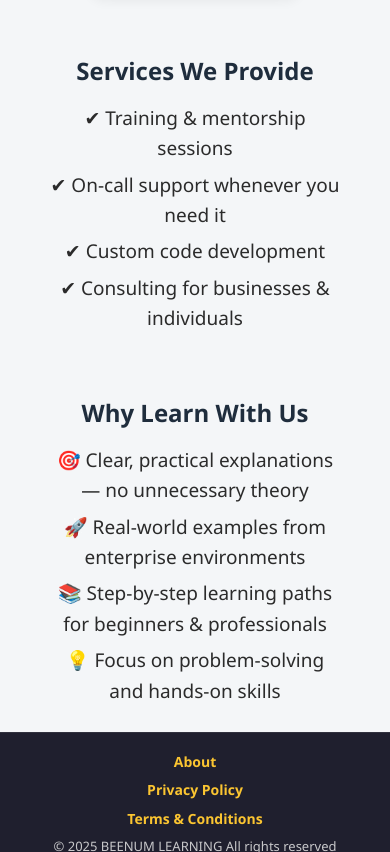
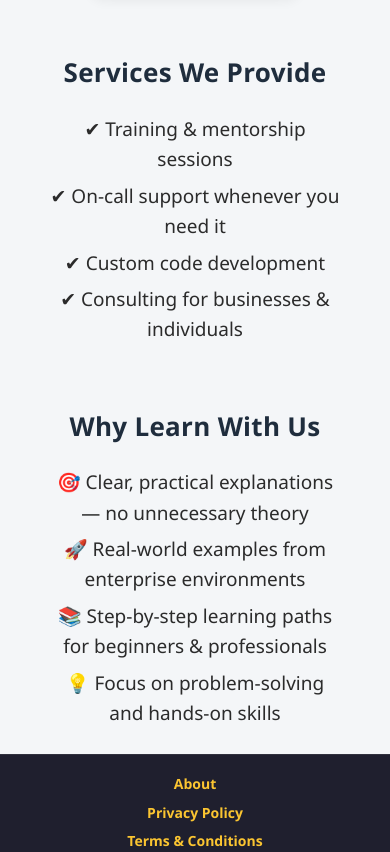
Before and after one commit to beenumlearning/beenumlearning.github.io, a plain HTML site: page pages/about.html in a window 390 px wide. Shown: the part 1368-2220 px from the top of the page. Drawn offline with Linux system fonts and the light colour scheme.

Commit message:
made consistent h3

```diff
--- a/css/about.css
+++ b/css/about.css
@@ -54,13 +54,19 @@
 }
 
 /* SECTION HEADERS */
+/* SECTION HEADERS (IMPROVED) */
 .about-col h3 {
-    font-size: 24px;
+    font-size: 26px;
     font-weight: 700;
     color: #1f2d3d;
-    margin-top: 25px;
-    margin-bottom: 12px;
+    margin-top: 35px;
+    margin-bottom: 14px;
+    padding-bottom: 6px;
+    border-bottom: 2px solid #e0e6ed;
+    /* subtle divider */
+    letter-spacing: 0.3px;
 }
+
 
 /* CLEAN LIST */
 .about-links {
@@ -89,12 +95,25 @@
 
 /* ANIMATION */
 @keyframes fadeIn {
-    from { opacity: 0; transform: translateY(10px); }
-    to { opacity: 1; transform: translateY(0); }
+    from {
+        opacity: 0;
+        transform: translateY(10px);
+    }
+
+    to {
+        opacity: 1;
+        transform: translateY(0);
+    }
 }
 
 /* MOBILE STACK */
 @media (max-width: 700px) {
+    .about-col h3 {
+        text-align: center;
+        border-bottom: none;
+        margin-top: 25px;
+    }
+
     .about-columns {
         flex-direction: column;
         align-items: center;
```
